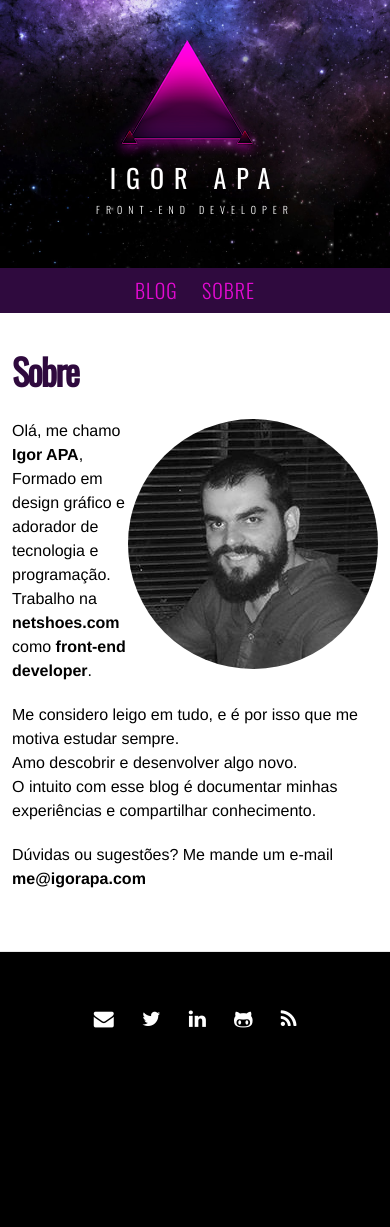
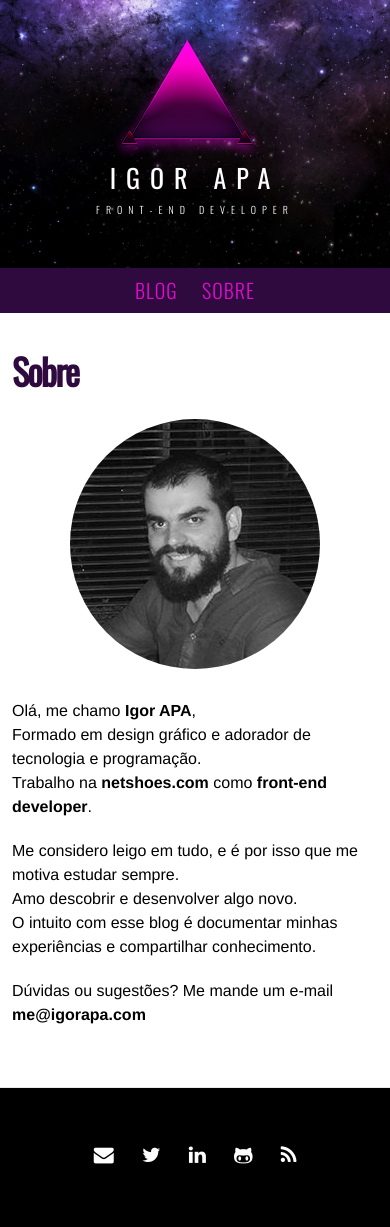
Before and after one commit to igorapa/igorapa.github.io, a Jekyll site: the page built from sobre.md, in a window 390 px wide. Built offline with Jekyll 4.4.1, drawn with Linux system fonts in a browser that asks for light colours; nearby versions of some CDN libraries; before the commit the page ends 1091 px from its top, so only the background shows below that.

Commit message:
adjusted image to the about page to 600px

```diff
--- a/css/main.css
+++ b/css/main.css
@@ -387,4 +387,10 @@ a:hover { color}
   .site-footer li {
     margin: 0 12px;
   }
+
+  .profile {
+    float: none;
+    display: block;
+    margin: 0 auto 30px;
+  }
 }
```
